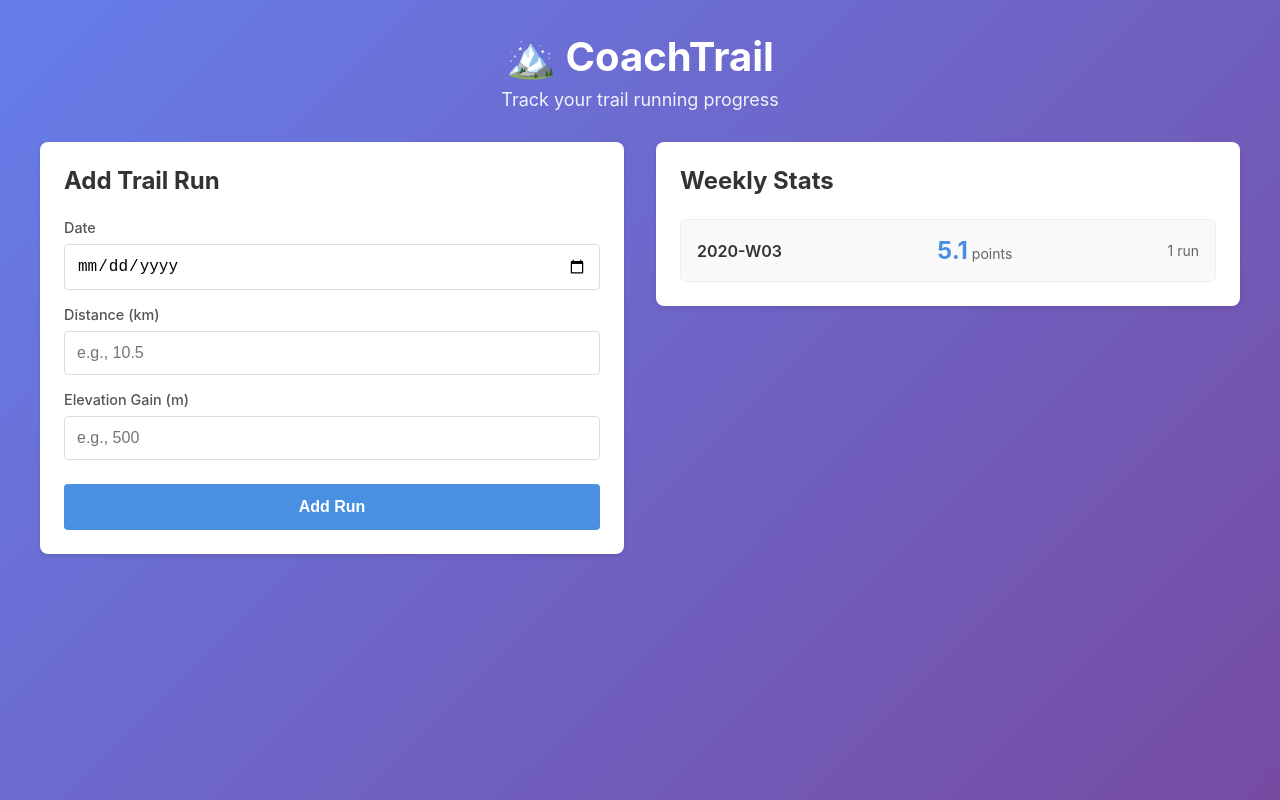
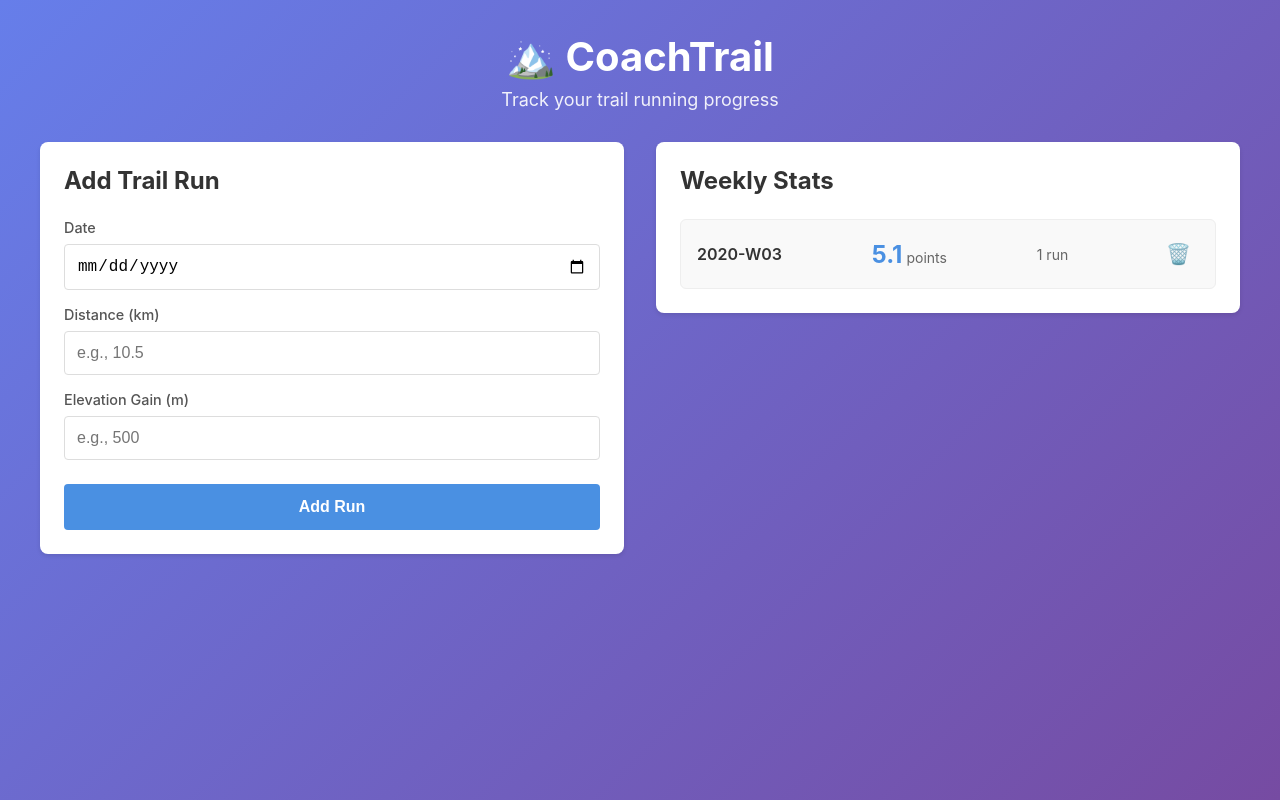
Before and after one commit to Thony-Crz/CoachTrail, a Svelte app: page / in a window 1280 px wide. Both pictures are taken after typing "2020-01-15", "5", "5" into the empty fields and a click on the button "Add Run". Built offline with nearby package versions, Linux system fonts and the light colour scheme.

Commit message:
Add delete week functionality
Co-authored-by: Thony-Crz <24889652+Thony-Crz@users.noreply.github.com>

```diff
--- a/src/App.svelte
+++ b/src/App.svelte
@@ -4,11 +4,13 @@
   import { LocalStorageTrailRunRepository } from './adapters/repositories/LocalStorageTrailRunRepository';
   import { AddTrailRunUseCase } from './domain/use-cases/AddTrailRunUseCase';
   import { GetWeeklyStatsUseCase } from './domain/use-cases/GetWeeklyStatsUseCase';
+  import { DeleteWeekUseCase } from './domain/use-cases/DeleteWeekUseCase';
 
   // Initialize dependencies
   const repository = new LocalStorageTrailRunRepository();
   const addRunUseCase = new AddTrailRunUseCase(repository);
   const getWeeklyStatsUseCase = new GetWeeklyStatsUseCase(repository);
+  const deleteWeekUseCase = new DeleteWeekUseCase(repository);
 
   let refreshTrigger = $state(0);
 
@@ -30,7 +32,7 @@
       </div>
 
       <div class="section">
-        <WeeklyStatsView {getWeeklyStatsUseCase} {refreshTrigger} />
+        <WeeklyStatsView {getWeeklyStatsUseCase} {deleteWeekUseCase} {refreshTrigger} />
       </div>
     </div>
   </div>
--- /dev/null
+++ b/src/domain/use-cases/DeleteWeekUseCase.ts
@@ -0,0 +1,15 @@
+import type { TrailRunRepository } from '../repositories/TrailRunRepository';
+import { getWeekKey } from '../entities/TrailRun';
+
+export class DeleteWeekUseCase {
+  constructor(private repository: TrailRunRepository) {}
+
+  async execute(weekKey: string): Promise<void> {
+    const runs = await this.repository.getAll();
+    const runsToDelete = runs.filter((run) => getWeekKey(run.date) === weekKey);
+
+    for (const run of runsToDelete) {
+      await this.repository.delete(run.id);
+    }
+  }
+}
--- a/src/ui/components/WeeklyStatsView.svelte
+++ b/src/ui/components/WeeklyStatsView.svelte
@@ -1,15 +1,18 @@
 <script lang="ts">
   import type { GetWeeklyStatsUseCase, WeeklyStats } from '../../domain/use-cases/GetWeeklyStatsUseCase';
+  import type { DeleteWeekUseCase } from '../../domain/use-cases/DeleteWeekUseCase';
 
   interface Props {
     getWeeklyStatsUseCase: GetWeeklyStatsUseCase;
+    deleteWeekUseCase: DeleteWeekUseCase;
     refreshTrigger: number;
   }
 
-  let { getWeeklyStatsUseCase, refreshTrigger }: Props = $props();
+  let { getWeeklyStatsUseCase, deleteWeekUseCase, refreshTrigger }: Props = $props();
 
   let stats = $state<WeeklyStats[]>([]);
   let isLoading = $state(false);
+  let deletingWeek = $state<string | null>(null);
 
   async function loadStats() {
     isLoading = true;
@@ -19,6 +22,23 @@
       console.error('Failed to load stats:', error);
     } finally {
       isLoading = false;
+    }
+  }
+
+  async function handleDeleteWeek(weekKey: string) {
+    if (!confirm(`Delete all runs for ${weekKey}?`)) {
+      return;
+    }
+
+    deletingWeek = weekKey;
+    try {
+      await deleteWeekUseCase.execute(weekKey);
+      await loadStats(); // Reload stats after deletion
+    } catch (error) {
+      console.error('Failed to delete week:', error);
+      alert('Failed to delete week. Please try again.');
+    } finally {
+      deletingWeek = null;
     }
   }
 
@@ -46,6 +66,14 @@
             <span class="points-label">points</span>
           </div>
           <div class="stat-runs">{stat.runCount} run{stat.runCount !== 1 ? 's' : ''}</div>
+          <button
+            class="delete-btn"
+            onclick={() => handleDeleteWeek(stat.week)}
+            disabled={deletingWeek === stat.week}
+            aria-label="Delete week {stat.week}"
+          >
+            {deletingWeek === stat.week ? '...' : '🗑️'}
+          </button>
         </div>
       {/each}
     </div>
@@ -124,6 +152,31 @@
     color: #666;
   }
 
+  .delete-btn {
+    background: none;
+    border: none;
+    font-size: 1.25rem;
+    cursor: pointer;
+    padding: 0.5rem;
+    border-radius: 4px;
+    transition: background-color 0.2s, transform 0.1s;
+    line-height: 1;
+  }
+
+  .delete-btn:hover:not(:disabled) {
+    background-color: #ffe0e0;
+    transform: scale(1.1);
+  }
+
+  .delete-btn:active:not(:disabled) {
+    transform: scale(0.95);
+  }
+
+  .delete-btn:disabled {
+    opacity: 0.5;
+    cursor: not-allowed;
+  }
+
   @media (max-width: 640px) {
     .stats-container {
       padding: 1rem;
```
